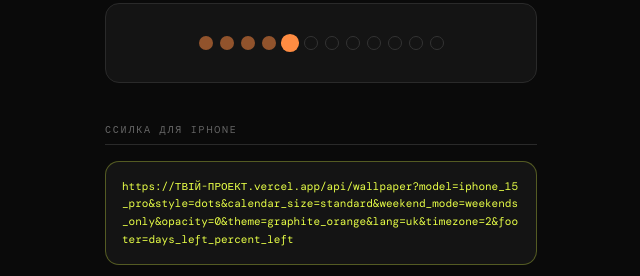
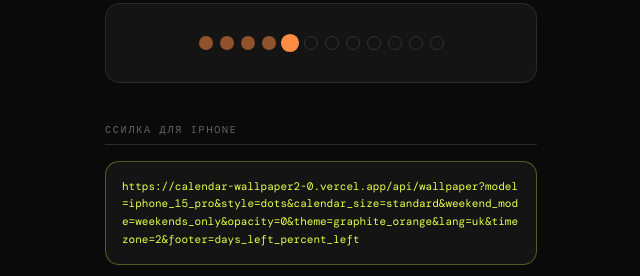
Before and after one commit to Anton730-d/calendar-wallpaper2.0, a plain HTML site: page index.html in a window 1280 px wide. Shown: the part 1267-1543 px from the top of the page, without its empty margins (319-959 px from the left). Drawn offline with nearby package versions, Linux system fonts and the light colour scheme; a web font is replaced by a local one.

Commit message:
Update index.html

```diff
--- a/index.html
+++ b/index.html
@@ -192,7 +192,7 @@
 
 <script>
   // ЗАМІНИТИ після деплою на Vercel на свій URL!
-  const BASE = 'https://ТВІЙ-ПРОЕКТ.vercel.app/api/wallpaper';
+  const BASE = 'https://calendar-wallpaper2-0.vercel.app/api/wallpaper';
 
   const PARAMS = ['model','style','calendar_size','weekend_mode','opacity','theme','lang','timezone','footer'];
   const ACCENT_MAP = {
```
